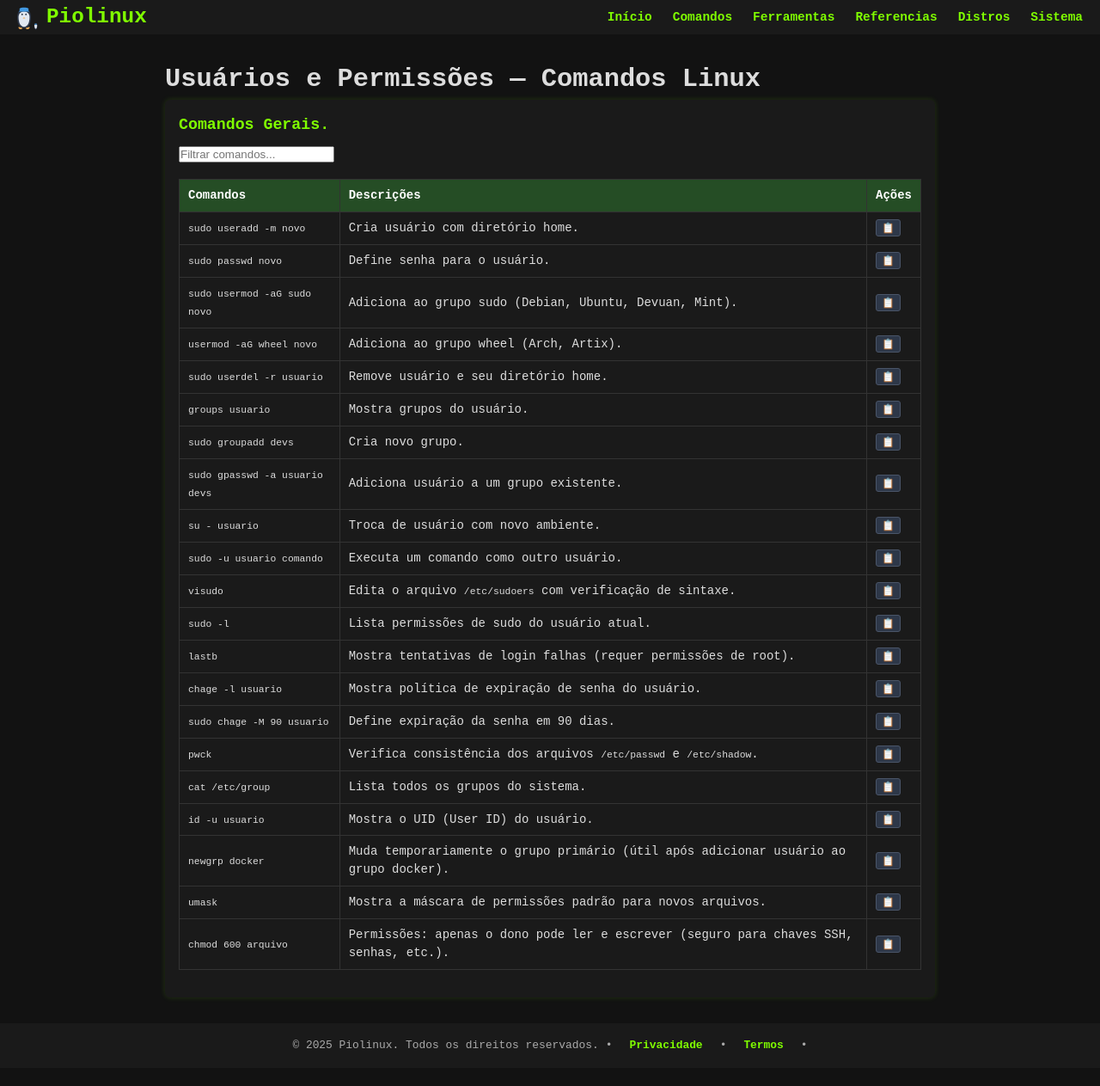
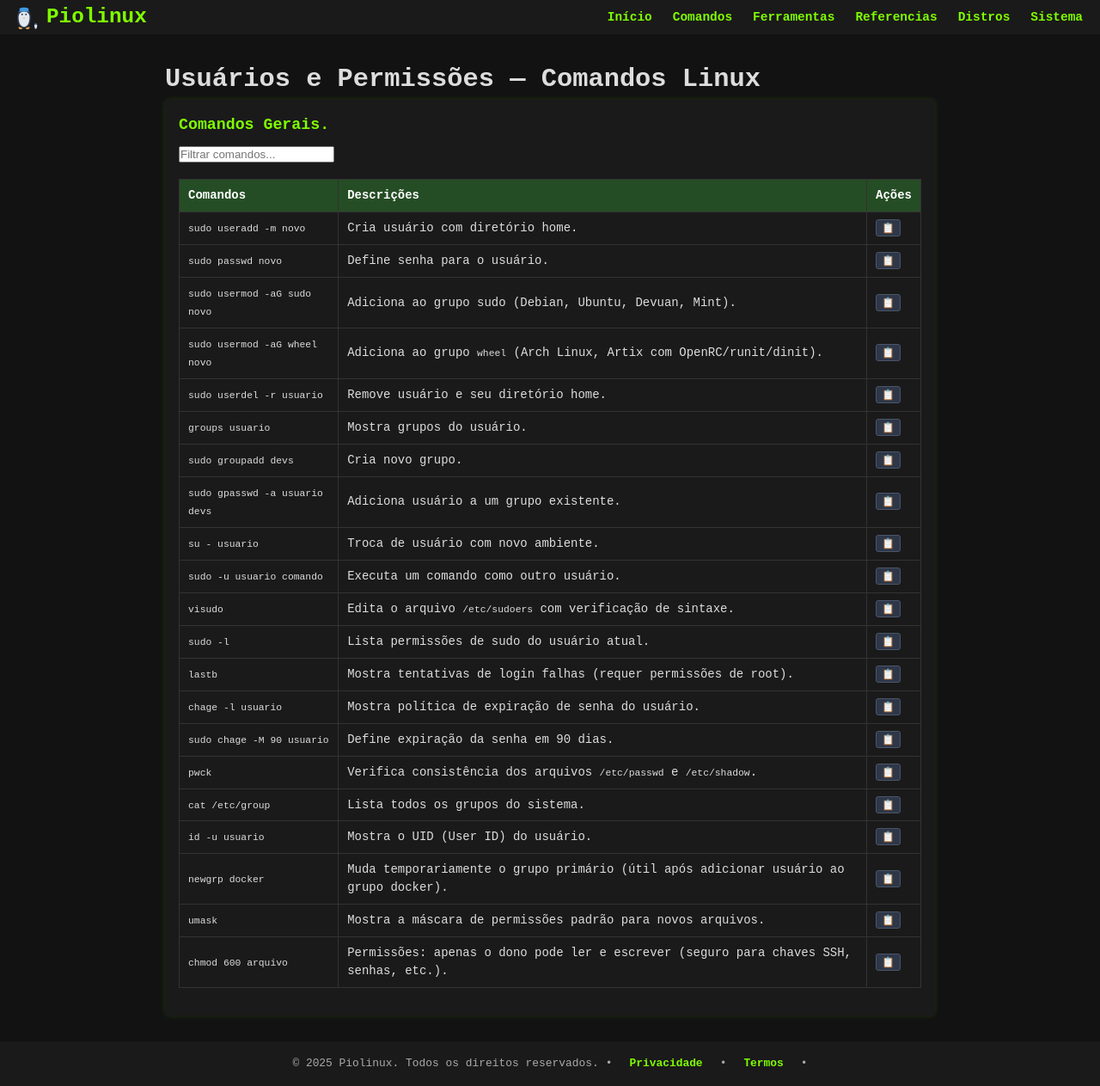
Before and after one commit to Piolinux/piolinux-site, a Jekyll site: the page built from _pages/_comandos/usuarios-e-permissoes.md, in a window 1280 px wide. Shown: the whole page at 86% size. Built offline with Jekyll 4.4.1, drawn with Linux system fonts in a browser that asks for light colours; before the commit the page ends 1242 px from its top, so only the background shows below that.

Commit message:
Update usuarios-e-permissoes.md

```diff
--- a/_pages/_comandos/usuarios-e-permissoes.md
+++ b/_pages/_comandos/usuarios-e-permissoes.md
@@ -48,11 +48,11 @@ function filtrarLinhas(termo) {
       <td>Adiciona ao grupo sudo (Debian, Ubuntu, Devuan, Mint).</td>
       <td data-label="Ação"><button class="copy-btn" data-command="sudo usermod -aG sudo novo">📋</button></td>
     </tr>
-    <tr>
-      <td><code>usermod -aG wheel novo</code></td>
-      <td>Adiciona ao grupo wheel (Arch, Artix).</td>
-      <td data-label="Ação"><button class="copy-btn" data-command="usermod -aG wheel seu_usuario">📋</button></td>
-    </tr>
+   <tr>
+  <td><code>sudo usermod -aG wheel novo</code></td>
+  <td>Adiciona ao grupo <code>wheel</code> (Arch Linux, Artix com OpenRC/runit/dinit).</td>
+  <td data-label="Ação"><button class="copy-btn" data-command="sudo usermod -aG wheel novo">📋</button></td>
+</tr>
     <tr>
       <td><code>sudo userdel -r usuario</code></td>
       <td>Remove usuário e seu diretório home.</td>
```
